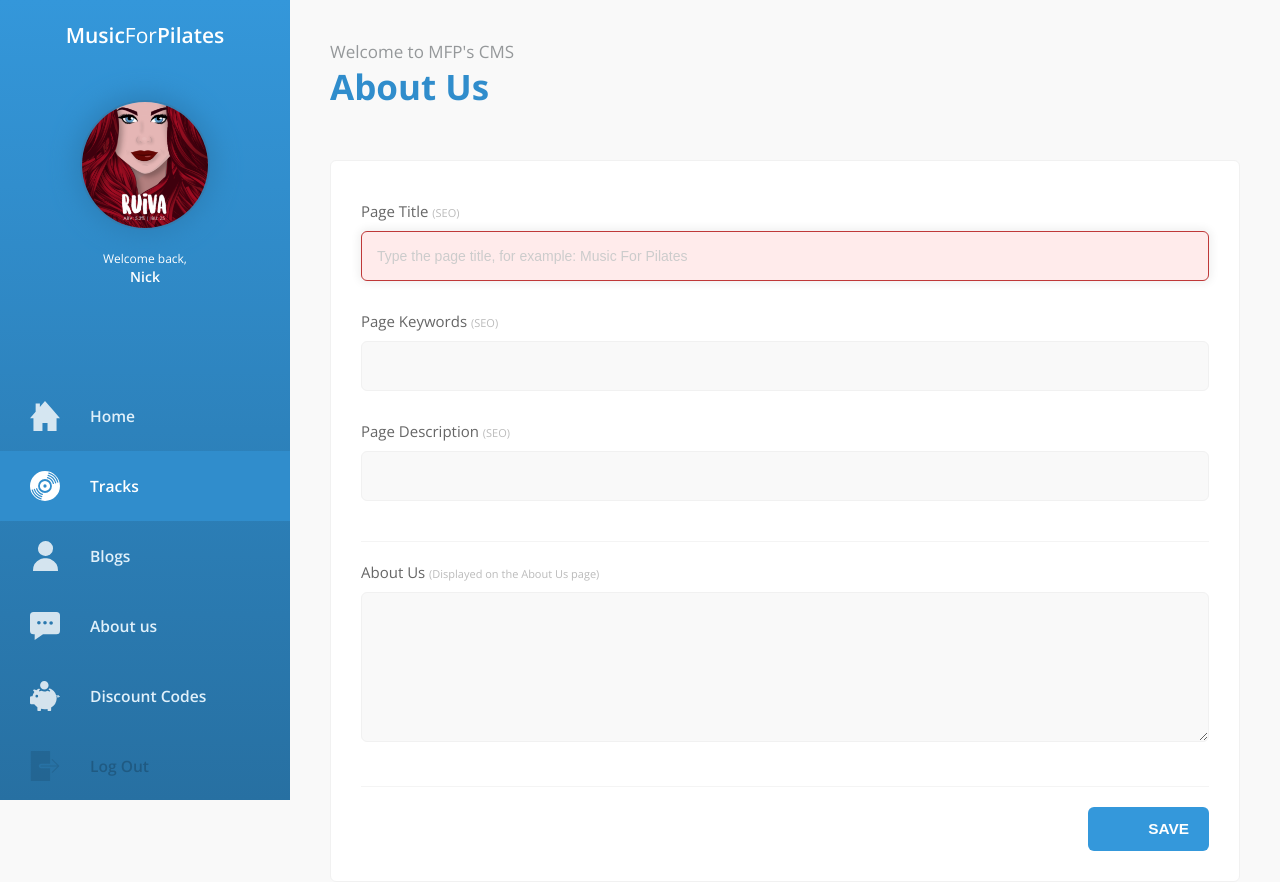
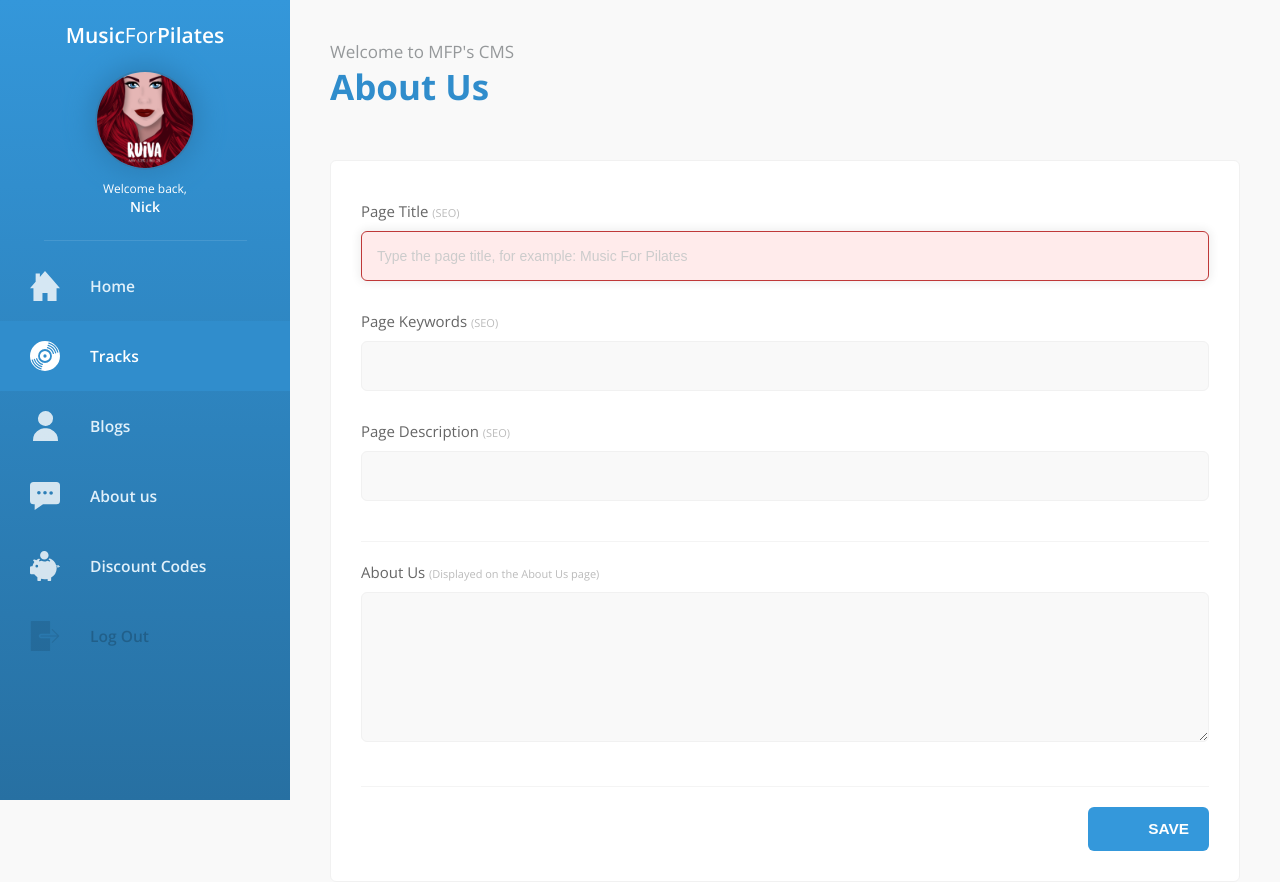
Before and after one commit to knick0969/musicforpilates, a PHP site: page /cms/about-edit.php in a window 1280 px wide. Run offline with PHP 8.4, Linux system fonts and the light colour scheme.

Commit message:
fixed head.php and one css style

```diff
--- a/cms/includes/sidebar.php
+++ b/cms/includes/sidebar.php
@@ -10,7 +10,7 @@
 			</div>
 			<p class="welcome">Welcome back,</br> <span class="user">Nick</span></p>
 		</div>
-		<div class="divider"></div>
+		<div class="dividerCms"></div>
 		<div class="navButton">
 			<a href="homepage-edit.php" class="btnHome" title="CMS Homepage">
 				Home
--- a/css/cms.css
+++ b/css/cms.css
@@ -424,18 +424,25 @@ nav.sidebar .openToggle {
   background-position: 50% 50%;
   background-image: url(../assets/svg/menuButton.svg);
 }
+nav.sidebar .dividerCms {
+  height: 1px;
+  width: 70%;
+  margin: 0 auto;
+  margin-top: 10px;
+  margin-bottom: 10px;
+  background-color: rgba(255, 255, 255, 0.1);
+}
 nav.sidebar .user {
-  height: 270px;
+  height: 160px;
   width: 100%;
   -ms-box-sizing: border-box;
   -moz-box-sizing: border-box;
   -webkit-box-sizing: border-box;
   box-sizing: border-box;
-  padding-top: 30px;
 }
 nav.sidebar .user .profilePic {
-  height: 130px;
-  width: 130px;
+  height: 100px;
+  width: 100px;
   -webkit-border-radius: 50%;
   -moz-border-radius: 50%;
   border-radius: 50%;
@@ -447,7 +454,7 @@ nav.sidebar .user .profilePic {
   overflow: hidden;
   margin: 0px auto;
   border: 2px solid #337EB1;
-  margin-bottom: 20px;
+  margin-bottom: 10px;
 }
 nav.sidebar .user .welcome {
   text-align: center;
--- a/includes/head.php
+++ b/includes/head.php
@@ -11,7 +11,7 @@
 <meta name="description" content="">
 <meta name="directory" content="submission">
 <meta name="rating" content="General">
-<meta name="subject" content="Cervejas artesanais">
+<meta name="subject" content="Royalty Free Music for Pilates">
 <meta name="summary" content="Royalty Free Music for Pilates, Gyms, Fitness Classes, Pubs, Clubs, Hairdressers and More...">
 <meta name="topic" content="Royalty Free Music for Pilates, Gyms, Fitness Classes, Pubs, Clubs, Hairdressers and More...">
 <meta name="url" content="https://www.musicforpilates.com">
--- a/less/cms.less
+++ b/less/cms.less
@@ -121,18 +121,24 @@ nav.sidebar{
 		background-position: 50% 50%;
 		background-image: url(../assets/svg/menuButton.svg);
 	}
+	.dividerCms{
+		.dim(70%, 1px);
+		margin: 0 auto;
+	    margin-top: 10px;
+	    margin-bottom: 10px;
+	    background-color: rgba(255, 255, 255, 0.1);
+	}
 	.user{
-		.dim(100%, 270px);
+		.dim(100%, 160px);
 		.box-sizing();
-		padding-top: 30px;
 		.profilePic{
-			.dim(130px, 130px);
+			.dim(100px, 100px);
 			.border-radius(50%);
 			.box-shadow(0px 0px 25px 5px #2C80B9);
 			overflow: hidden;
 			margin: 0px auto;
 			border: 2px solid #337EB1;
-			margin-bottom: 20px;
+			margin-bottom: 10px;
 		}
 		.welcome{
 			text-align: center;
@@ -604,10 +610,10 @@ nav.sidebar{
 		.buttonsContainer{
 			.opacity(0);
 			.transition(.5s);
+			top: -200px;
 			.user{
 				.transition(0) !important;
 			}
-			top: -200px;
 		}
 	}
 	nav.open{
```
